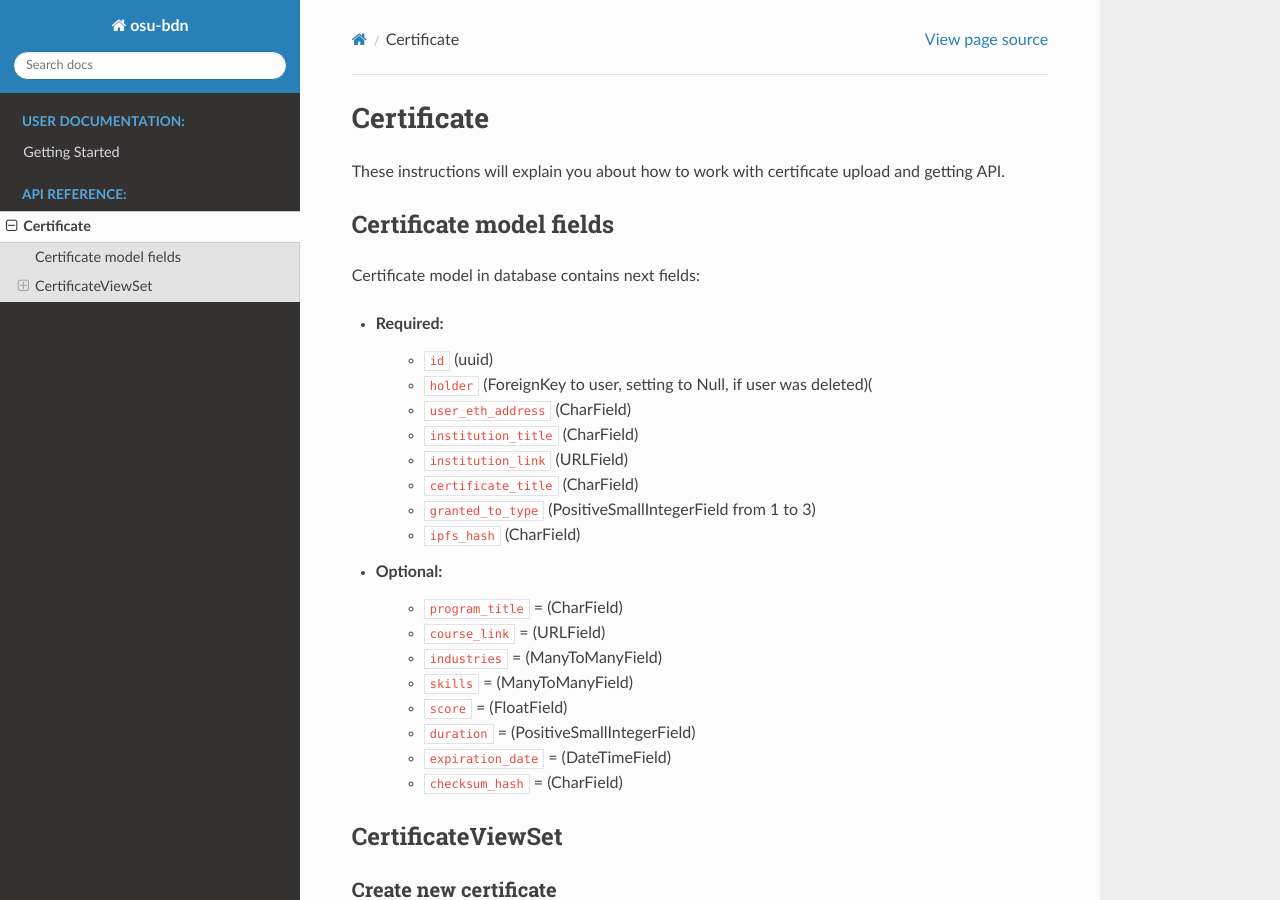
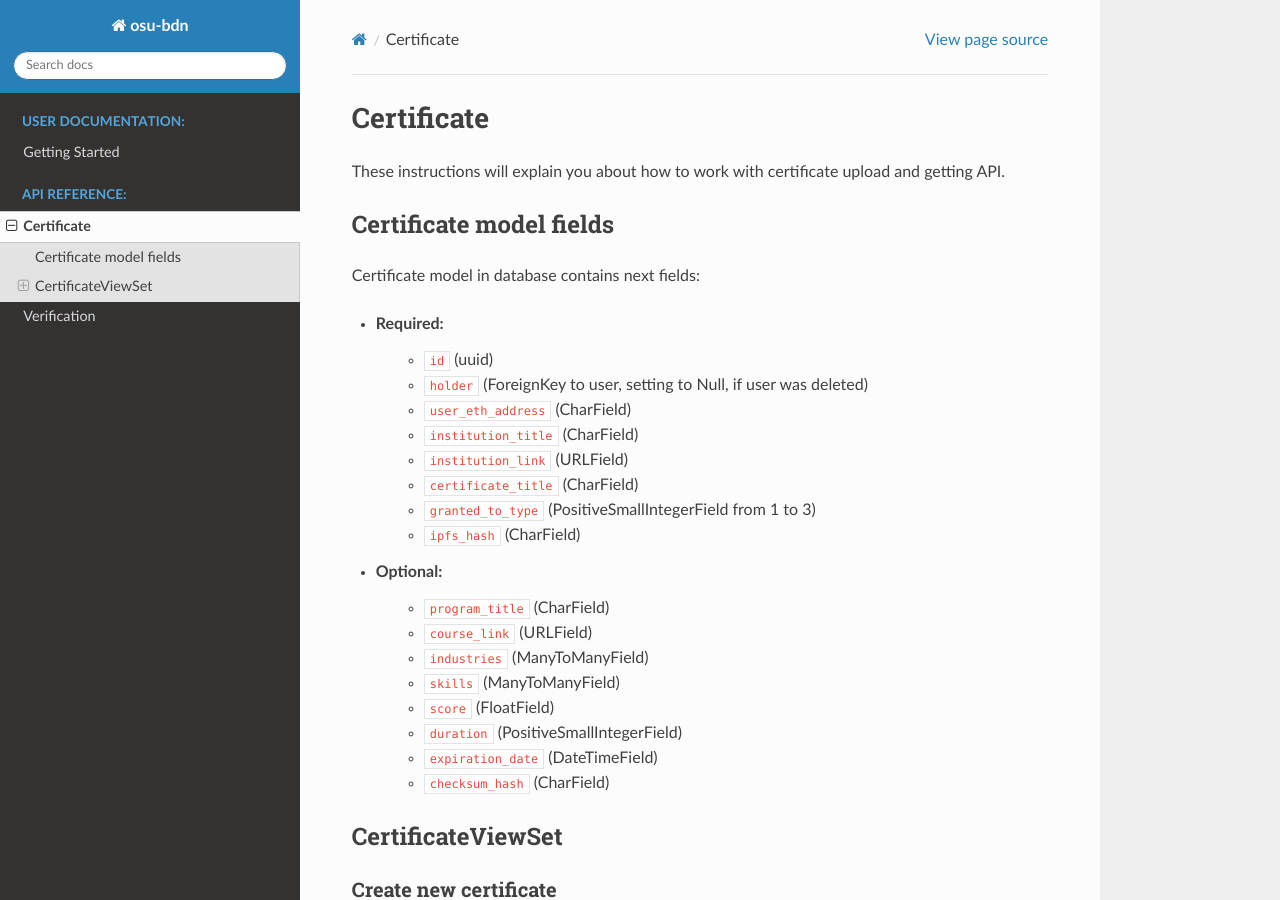
Before and after one commit to OpenSourceUniversity/bdn, a Sphinx documentation site: the page built from docs/certificate.rst, in a window 1280 px wide and 900 px high. Built offline with Sphinx 7.4.7 and the Read the Docs theme 2.0.0, drawn with Linux system fonts in a browser that asks for light colours.

Commit message:
Add Verification View Documentation

```diff
--- a/docs/certificate.rst
+++ b/docs/certificate.rst
@@ -11,7 +11,7 @@
 
 - Required:
     - ``id`` (uuid)
-    - ``holder`` (ForeignKey to user, setting to Null, if user was deleted)(
+    - ``holder`` (ForeignKey to user, setting to Null, if user was deleted)
     - ``user_eth_address`` (CharField)
     - ``institution_title`` (CharField)
     - ``institution_link`` (URLField)
@@ -20,14 +20,14 @@
     - ``ipfs_hash`` (CharField)
 
 - Optional:
-    - ``program_title`` = (CharField)
-    - ``course_link`` = (URLField)
-    - ``industries`` = (ManyToManyField)
-    - ``skills`` = (ManyToManyField)
-    - ``score`` = (FloatField)
-    - ``duration`` = (PositiveSmallIntegerField)
-    - ``expiration_date`` = (DateTimeField)
-    - ``checksum_hash`` = (CharField)
+    - ``program_title`` (CharField)
+    - ``course_link`` (URLField)
+    - ``industries`` (ManyToManyField)
+    - ``skills`` (ManyToManyField)
+    - ``score`` (FloatField)
+    - ``duration`` (PositiveSmallIntegerField)
+    - ``expiration_date`` (DateTimeField)
+    - ``checksum_hash`` (CharField)
 
 
 CertificateViewSet
--- a/docs/index.rst
+++ b/docs/index.rst
@@ -17,6 +17,7 @@
    :caption: API Reference:
 
    certificate
+   verification
 
 
 
```
Also changed, not shown: docs/verification.rst (added, +182 -0 lines).
